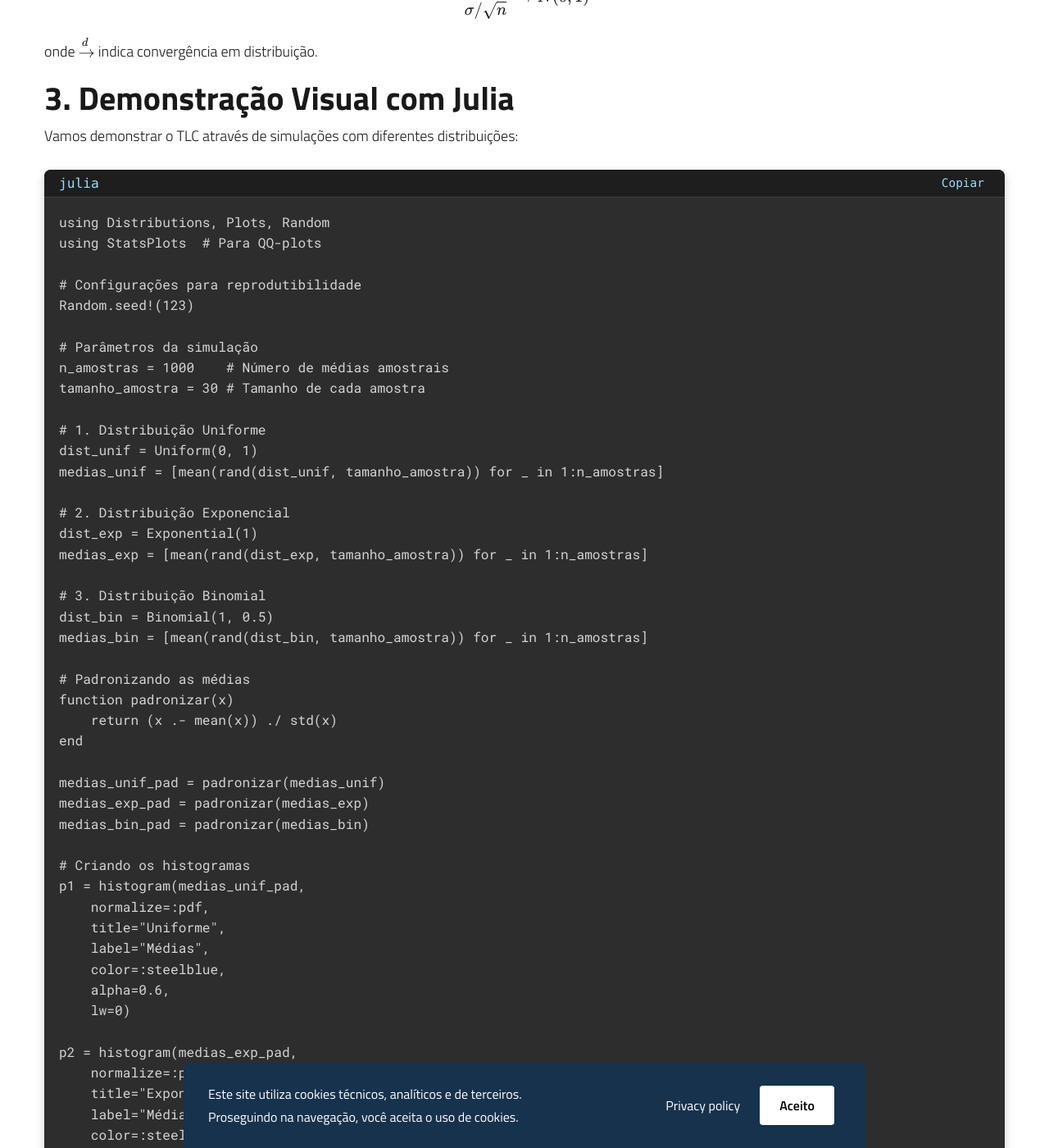
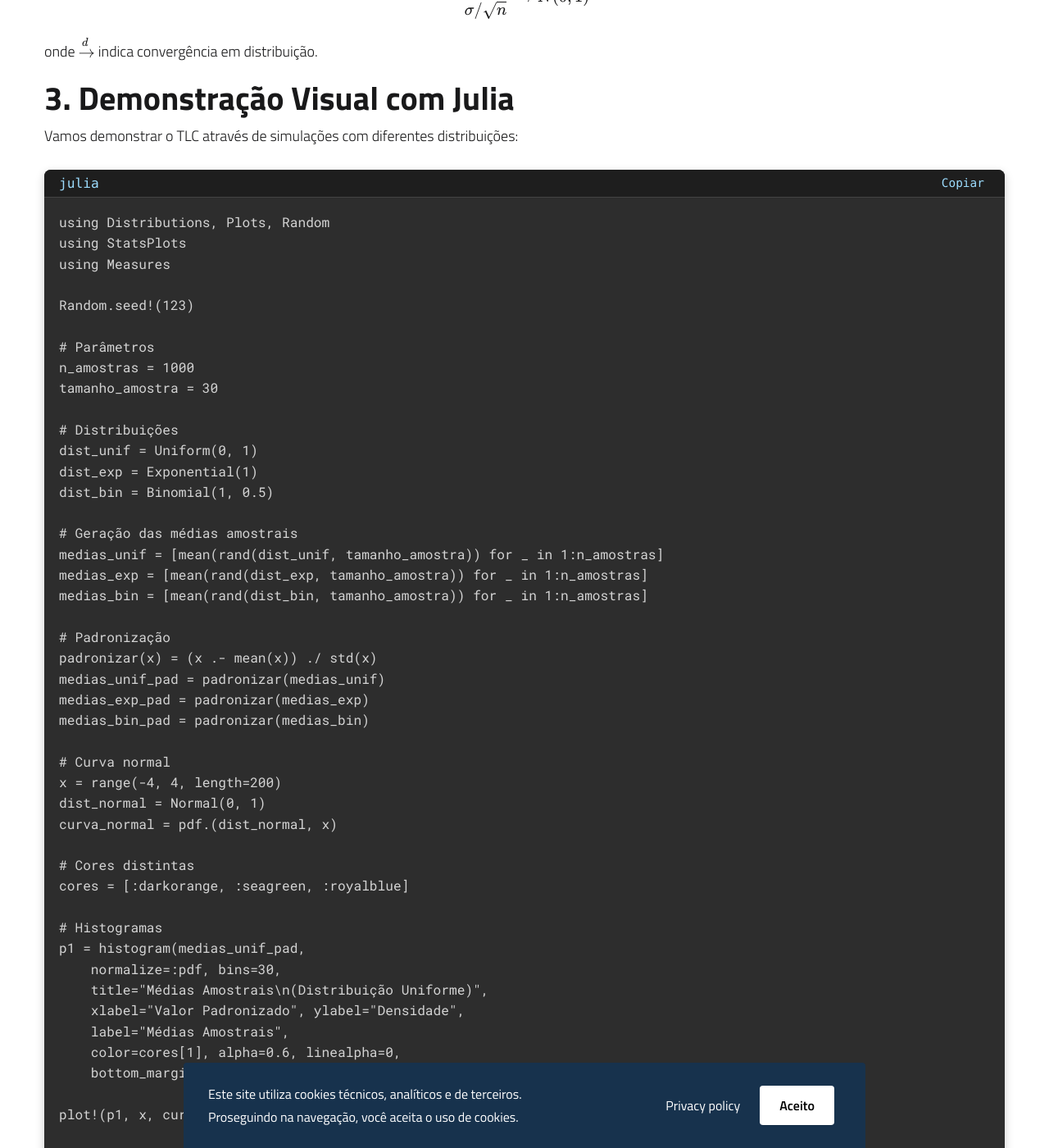
Before and after one commit to morrisonkuhlsen/morrisonkuhlsen, a Jekyll site: the page built from pt/probabilidade/teorema-limite-central.md, in a window 1280 px wide and 1400 px high, scrolled down 1318 px. Shown: the whole window at 82% size. Built offline with Jekyll 4.4.1, drawn with Linux system fonts in a browser that asks for light colours; some of the changed text lies outside the part shown.

Commit message:
feat: atualiza gráficos do teorema do limite central

```diff
--- a/pt/probabilidade/teorema-limite-central.md
+++ b/pt/probabilidade/teorema-limite-central.md
@@ -63,82 +63,88 @@ Vamos demonstrar o TLC através de simulações com diferentes distribuições:
   </div>
   <div class="code-content">
     <pre><code>using Distributions, Plots, Random
-using StatsPlots  # Para QQ-plots
+using StatsPlots
+using Measures
 
-# Configurações para reprodutibilidade
 Random.seed!(123)
 
-# Parâmetros da simulação
-n_amostras = 1000    # Número de médias amostrais
-tamanho_amostra = 30 # Tamanho de cada amostra
+# Parâmetros
+n_amostras = 1000
+tamanho_amostra = 30
 
-# 1. Distribuição Uniforme
+# Distribuições
 dist_unif = Uniform(0, 1)
+dist_exp = Exponential(1)
+dist_bin = Binomial(1, 0.5)
+
+# Geração das médias amostrais
 medias_unif = [mean(rand(dist_unif, tamanho_amostra)) for _ in 1:n_amostras]
-
-# 2. Distribuição Exponencial
-dist_exp = Exponential(1)
 medias_exp = [mean(rand(dist_exp, tamanho_amostra)) for _ in 1:n_amostras]
-
-# 3. Distribuição Binomial
-dist_bin = Binomial(1, 0.5)
 medias_bin = [mean(rand(dist_bin, tamanho_amostra)) for _ in 1:n_amostras]
 
-# Padronizando as médias
-function padronizar(x)
-    return (x .- mean(x)) ./ std(x)
-end
-
+# Padronização
+padronizar(x) = (x .- mean(x)) ./ std(x)
 medias_unif_pad = padronizar(medias_unif)
 medias_exp_pad = padronizar(medias_exp)
 medias_bin_pad = padronizar(medias_bin)
 
-# Criando os histogramas
+# Curva normal
+x = range(-4, 4, length=200)
+dist_normal = Normal(0, 1)
+curva_normal = pdf.(dist_normal, x)
+
+# Cores distintas
+cores = [:darkorange, :seagreen, :royalblue]
+
+# Histogramas
 p1 = histogram(medias_unif_pad,
-    normalize=:pdf,
-    title="Uniforme",
-    label="Médias",
-    color=:steelblue,
-    alpha=0.6,
-    lw=0)
+    normalize=:pdf, bins=30,
+    title="Médias Amostrais\n(Distribuição Uniforme)",
+    xlabel="Valor Padronizado", ylabel="Densidade",
+    label="Médias Amostrais",
+    color=cores[1], alpha=0.6, linealpha=0,
+    bottom_margin=5mm, top_margin=10mm)
+
+plot!(p1, x, curva_normal, label="Normal(0,1)", color=:black, lw=2, linestyle=:dash)
 
 p2 = histogram(medias_exp_pad,
-    normalize=:pdf,
-    title="Exponencial",
-    label="Médias",
-    color=:steelblue,
-    alpha=0.6,
-    lw=0)
+    normalize=:pdf, bins=30,
+    title="Médias Amostrais\n(Distribuição Exponencial)",
+    xlabel="Valor Padronizado", ylabel="Densidade",
+    label="Médias Amostrais",
+    color=cores[2], alpha=0.6, linealpha=0,
+    bottom_margin=5mm, top_margin=10mm)
+
+plot!(p2, x, curva_normal, label="Normal(0,1)", color=:black, lw=2, linestyle=:dash)
 
 p3 = histogram(medias_bin_pad,
-    normalize=:pdf,
-    title="Binomial",
-    label="Médias",
-    color=:steelblue,
-    alpha=0.6,
-    lw=0)
+    normalize=:pdf, bins=30,
+    title="Médias Amostrais\n(Distribuição Binomial)",
+    xlabel="Valor Padronizado", ylabel="Densidade",
+    label="Médias Amostrais",
+    color=cores[3], alpha=0.6, linealpha=0,
+    bottom_margin=5mm, top_margin=10mm)
 
-# Adicionando a curva normal padrão
-x = range(-4, 4, length=100)
-dist_normal = Normal(0, 1)
-for p in [p1, p2, p3]
-    plot!(p, x, pdf.(dist_normal, x),
-        label="Normal(0,1)",
-        color=:red,
-        lw=2)
-end
+plot!(p3, x, curva_normal, label="Normal(0,1)", color=:black, lw=2, linestyle=:dash)
 
-# Combinando os plots
+
+# Plot final com margens ajustadas para evitar corte
 plot(p1, p2, p3,
     layout=(1,3),
-    size=(1200,400),
-    title="Teorema do Limite Central\nDiferentes Distribuições → Normal",
-    titlefontsize=12)</code></pre>
+    size=(1350, 450),
+    titlefontsize=14,
+    layout_margin=10mm,
+    left_margin=10mm,
+    right_margin=10mm,
+    top_margin=15mm,
+    bottom_margin=10mm,
+    legend=:topright,
+    grid=true)</code></pre>
   </div>
 </div>
 
-![Demonstração do TLC]({{ site.baseurl }}/assets/images/tlc_demonstracao.png)
-<div class="image-caption">Figura 1: Demonstração do TLC para diferentes distribuições</div>
+![Demonstração do TLC]({{ site.baseurl }}/assets/images/media_amostral.png)
+<div class="image-caption">Figura 1: Demonstração do Teorema do Limite Central para diferentes distribuições (Uniforme, Exponencial e Binomial)</div>
 
 ## 4. Condições e Considerações
 
@@ -202,12 +208,12 @@ end
 plot(plots...,
     layout=(2,2),
     size=(800,800),
-    title="Convergência do TLC\nQQ-plots para diferentes tamanhos de amostra",
+    title="Convergência do TLC",
     titlefontsize=12)</code></pre>
   </div>
 </div>
 
-![Convergência do TLC]({{ site.baseurl }}/assets/images/tlc_convergencia.png)
+![Convergência do TLC]({{ site.baseurl }}/assets/images/qq_plot.png)
 <div class="image-caption">Figura 2: Análise da convergência do TLC para diferentes tamanhos de amostra</div>
 
 ## 5. Aplicações Práticas
@@ -260,6 +266,57 @@ println("Intervalo de confiança 95%: [",
     round(ic_superior, digits=4), "] mm")</code></pre>
   </div>
 </div>
+
+#### Resolução Manual Passo a Passo
+
+Vamos resolver manualmente o exemplo acima para entender melhor o processo.
+
+**Dados do problema**:
+- Tamanho da amostra: $$n = 100$$ parafusos
+- Média desejada: $$\mu = 10.0$$ mm
+- Desvio padrão do processo: $$\sigma = 0.02$$ mm
+- Nível de confiança: 95% $$\rightarrow z_{\alpha/2} = 1.96$$
+
+**Passo 1: Calcular o Erro Padrão**
+
+O erro padrão (EP) é dado pela fórmula:
+
+$$EP = \frac{\sigma}{\sqrt{n}}$$
+
+Substituindo os valores:
+
+$$EP = \frac{0.02}{\sqrt{100}} = \frac{0.02}{10} = 0.002 \text{ mm}$$
+
+**Passo 2: Calcular o Intervalo de Confiança**
+
+Para um intervalo de confiança de 95%, utilizamos a fórmula:
+
+$$IC_{95\%} = \bar{x} \pm z_{\alpha/2} \cdot EP$$
+
+Onde:
+- $$\bar{x}$$ é a média amostral (supondo $$\bar{x} = 10.002$$ mm)
+- $$z_{\alpha/2} = 1.96$$ para 95% de confiança
+
+Substituindo os valores:
+
+$$IC_{95\%} = 10.002 \pm 1.96 \cdot 0.002$$
+
+**Limite inferior**:
+$$IC_{inferior} = 10.002 - (1.96 \cdot 0.002) = 10.002 - 0.00392 = 9.99808 \text{ mm}$$
+
+**Limite superior**:
+$$IC_{superior} = 10.002 + (1.96 \cdot 0.002) = 10.002 + 0.00392 = 10.00592 \text{ mm}$$
+
+Portanto:
+
+$$IC_{95\%} = [9.99808, 10.00592] \text{ mm}$$
+
+**Interpretação dos Resultados**:
+1. A média amostral é $$\bar{x} = 10.002 \text{ mm}$$
+2. Com 95% de confiança, o intervalo $$[9.99808, 10.00592]$$ contém a verdadeira média populacional $$\mu$$
+3. Como o intervalo de tolerância especificado é $$10 \pm 0.1 \text{ mm}$$ (ou seja, $$[9.9, 10.1] \text{ mm}$$), e $$IC_{95\%} \subset [9.9, 10.1]$$, podemos concluir que o processo está sob controle estatístico
+
+**Conclusão**: O processo de fabricação está produzindo parafusos dentro das especificações requeridas $$(10 \pm 0.1 \text{ mm})$$ com 95% de confiança. A variabilidade do processo é pequena, como evidenciado pelo intervalo de confiança estreito (aproximadamente $$\pm 0.004 \text{ mm}$$ ao redor da média).
 
 ### 5.4 Aplicações em Diferentes Áreas
 
```
